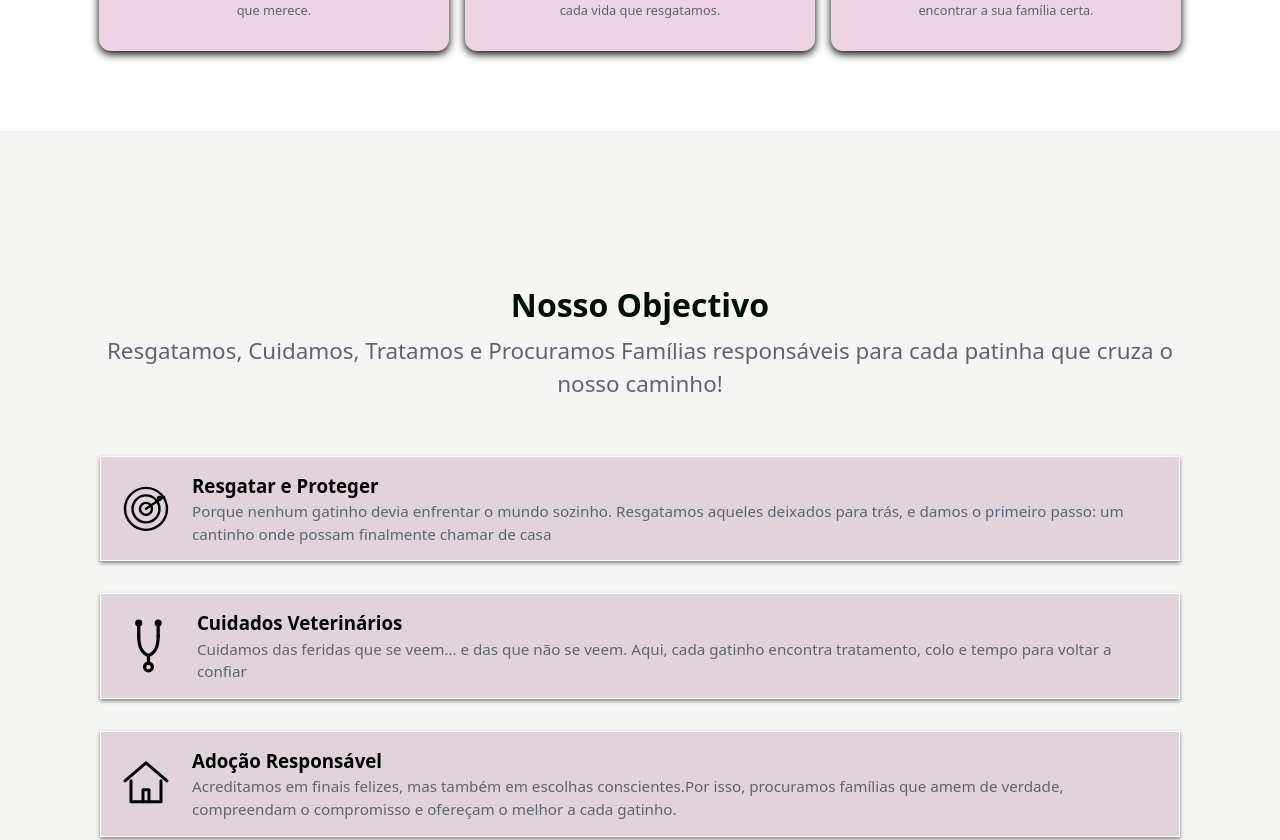
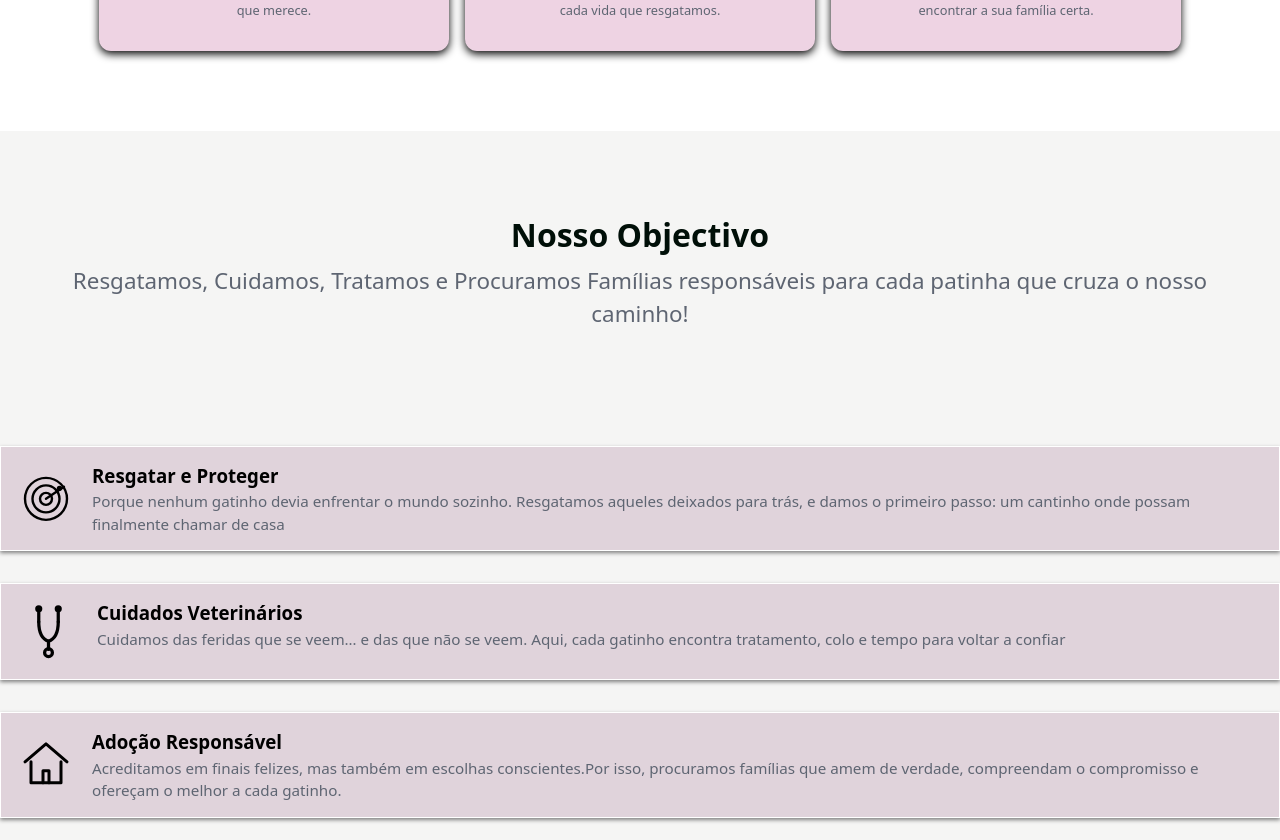
Before and after one commit to SnezzyDwarf/cantinho-do-amor-landing, a React (Vite) app: page / in a window 1280 px wide. Shown: the part 1480-2320 px from the top of the page. Built offline with nearby package versions, Linux system fonts and the light colour scheme.

Commit message:
WIP: Secyion about bugged Overflow

```diff
--- a/src/app/styles/Objective.css
+++ b/src/app/styles/Objective.css
@@ -1,16 +1,16 @@
 .container-objective {
-  display: flex;
   width: 100%;
-  flex-direction: column;
-  justify-self: center;
-  margin: 50px;
-  padding: 100px;
 }
 
 .container-objective_header {
+  width: 100%;
+  max-width: 1200px;
+  display: flex;
+  flex-direction: column;
+  justify-content: center;
   text-align: center;
-  display: block;
-  margin-bottom: 20px;
+  padding: 5rem 1rem;
+  margin: 0 auto;
 }
 
 .container-objective_header > h2 {
```
